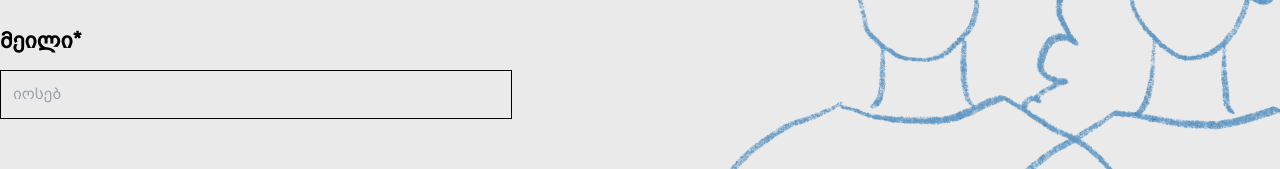
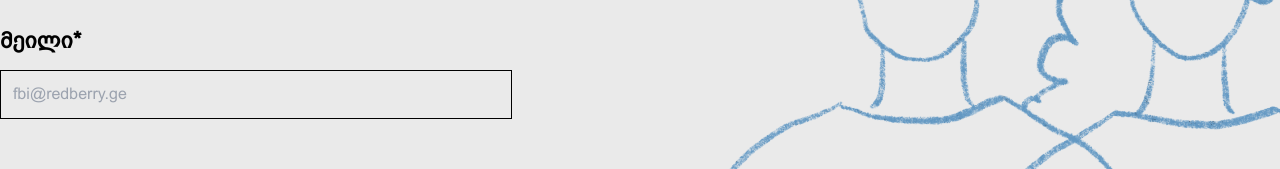
Before and after one commit to RedberryInternship/covid-questionare-natalia, a React (Vite) app: page /info in a window 1280 px wide. Shown: the part 424-593 px from the top of the page. Built offline with nearby package versions, Linux system fonts and the light colour scheme.

Commit message:
fix:add custom error messages and delete node

```diff
--- a/package.json
+++ b/package.json
@@ -9,8 +9,6 @@
     "preview": "vite preview"
   },
   "dependencies": {
-    "@hookform/error-message": "^2.0.1",
-    "node": "^19.3.0",
     "react": "^18.2.0",
     "react-dom": "^18.2.0",
     "react-hook-form": "^7.41.1",
--- /dev/null
+++ b/src/pages/PersonalInfoPage/ErrorMessage.jsx
@@ -0,0 +1,5 @@
+const ErrorMessage = (props) => {
+  return <p className=' text-error-red m-2'>{props.errorMessage}</p>;
+};
+
+export default ErrorMessage;
--- a/src/pages/PersonalInfoPage/PersonalInfoForm.jsx
+++ b/src/pages/PersonalInfoPage/PersonalInfoForm.jsx
@@ -1,6 +1,7 @@
 import { RightArrow, TextInput } from '@/components';
 import { useForm } from 'react-hook-form';
 import useCheckPersonalInfoInput from './useCheckPersonalInfoInput';
+import { ErrorMessage } from '.';
 
 const PersonalInfoForm = (props) => {
   const {
@@ -14,6 +15,7 @@ const PersonalInfoForm = (props) => {
       last_name: '',
       email: '',
     },
+    mode: 'all',
   });
 
   const checkInputs = useCheckPersonalInfoInput(control);
@@ -39,7 +41,7 @@ const PersonalInfoForm = (props) => {
           },
         })}
       />
-      <p>{errors.first_name?.message}</p>
+      <ErrorMessage errorMessage={errors.first_name?.message} />
       <TextInput
         id='last_name'
         label='გვარი*'
@@ -53,23 +55,26 @@ const PersonalInfoForm = (props) => {
           },
         })}
       />
-      <p>{errors.last_name?.message}</p>
+      <ErrorMessage errorMessage={errors.last_name?.message} />
 
       <TextInput
         id='email'
         label='მეილი*'
         name='email'
-        placeholder='იოსებ'
+        placeholder='fbi@redberry.ge'
         register={register('email', {
           required: 'იმეილის ველის შევსება სავალდებულოა',
           minLength: {
             value: 3,
             message: 'იმეილის ველი უნდა შედგებოდეს მინიმუმ 3 სიმბოლოსგან',
           },
-          pattern: /^[a-zA-Z0-9_.+-]+@redberry.ge/,
+          pattern: {
+            value: /^[a-zA-Z0-9_.+-]+@redberry.ge/,
+            message: 'იმეილი უნდა მთავრდებოდეს redberry.ge-ით',
+          },
         })}
       />
-      <p>{errors.email?.message}</p>
+      <ErrorMessage errorMessage={errors.email?.message} />
 
       <button type='submit' className='absolute left-[52%] bottom-16'>
         <RightArrow />
--- a/src/pages/PersonalInfoPage/index.js
+++ b/src/pages/PersonalInfoPage/index.js
@@ -1,2 +1,3 @@
 export { default as PersonalInfo } from './PersonalInfo';
 export { default as PersonalInfoForm } from './PersonalInfoForm';
+export { default as ErrorMessage } from './ErrorMessage';
--- a/tailwind.config.cjs
+++ b/tailwind.config.cjs
@@ -10,6 +10,7 @@ module.exports = {
         },
         'dark-gray': '#232323',
         'finish-button': '#208298',
+        'error-red': '#F15524',
       },
       textShadow: {
         '2xl': '2px 1px 0 #EAEAEA, 3px 1px 0 #000',
```
